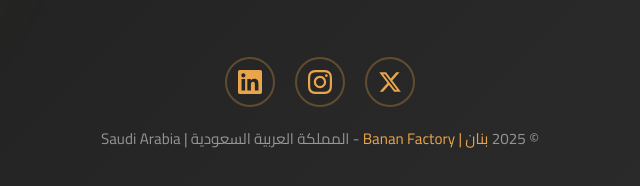
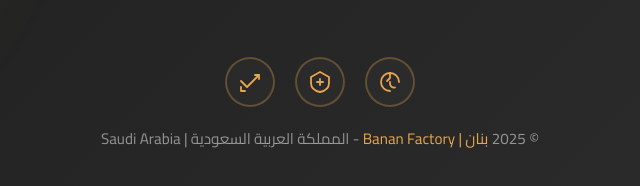
Before and after one commit to Lamar-Holding/Banan-Factory, a plain HTML site: page index.html in a window 1280 px wide. Shown: the part 816-1002 px from the top of the page, 320-960 px from the left. Drawn offline with Linux system fonts and the light colour scheme.

Commit message:
Add placeholders for social links in footer with hover effects

```diff
--- a/index.html
+++ b/index.html
@@ -371,6 +371,7 @@
             color: var(--primary);
             text-decoration: none;
             transition: all 0.3s ease;
+            background: rgba(255, 255, 255, 0.02);
         }
 
         .social-link:hover {
@@ -383,6 +384,25 @@
         .social-link svg {
             width: 24px;
             height: 24px;
+        }
+
+        .social-link.placeholder {
+            cursor: default;
+            position: relative;
+            overflow: hidden;
+        }
+
+        .social-link.placeholder::after {
+            content: '';
+            position: absolute;
+            inset: 0;
+            background: radial-gradient(circle at 30% 30%, rgba(232, 165, 75, 0.12), transparent 55%);
+            opacity: 0;
+            transition: opacity 0.3s ease;
+        }
+
+        .social-link.placeholder:hover::after {
+            opacity: 1;
         }
 
         /* Footer */
@@ -527,15 +547,27 @@
 
         <div class="footer-section">
             <div class="social-links">
-                <a href="#" class="social-link" aria-label="Twitter">
-                    <svg fill="currentColor" viewBox="0 0 24 24"><path d="M18.244 2.25h3.308l-7.227 8.26 8.502 11.24H16.17l-5.214-6.817L4.99 21.75H1.68l7.73-8.835L1.254 2.25H8.08l4.713 6.231zm-1.161 17.52h1.833L7.084 4.126H5.117z"/></svg>
-                </a>
-                <a href="#" class="social-link" aria-label="Instagram">
-                    <svg fill="currentColor" viewBox="0 0 24 24"><path d="M12 2.163c3.204 0 3.584.012 4.85.07 3.252.148 4.771 1.691 4.919 4.919.058 1.265.069 1.645.069 4.849 0 3.205-.012 3.584-.069 4.849-.149 3.225-1.664 4.771-4.919 4.919-1.266.058-1.644.07-4.85.07-3.204 0-3.584-.012-4.849-.07-3.26-.149-4.771-1.699-4.919-4.92-.058-1.265-.07-1.644-.07-4.849 0-3.204.013-3.583.07-4.849.149-3.227 1.664-4.771 4.919-4.919 1.266-.057 1.645-.069 4.849-.069zm0-2.163c-3.259 0-3.667.014-4.947.072-4.358.2-6.78 2.618-6.98 6.98-.059 1.281-.073 1.689-.073 4.948 0 3.259.014 3.668.072 4.948.2 4.358 2.618 6.78 6.98 6.98 1.281.058 1.689.072 4.948.072 3.259 0 3.668-.014 4.948-.072 4.354-.2 6.782-2.618 6.979-6.98.059-1.28.073-1.689.073-4.948 0-3.259-.014-3.667-.072-4.947-.196-4.354-2.617-6.78-6.979-6.98-1.281-.059-1.69-.073-4.949-.073zm0 5.838c-3.403 0-6.162 2.759-6.162 6.162s2.759 6.163 6.162 6.163 6.162-2.759 6.162-6.163c0-3.403-2.759-6.162-6.162-6.162zm0 10.162c-2.209 0-4-1.79-4-4 0-2.209 1.791-4 4-4s4 1.791 4 4c0 2.21-1.791 4-4 4zm6.406-11.845c-.796 0-1.441.645-1.441 1.44s.645 1.44 1.441 1.44c.795 0 1.439-.645 1.439-1.44s-.644-1.44-1.439-1.44z"/></svg>
-                </a>
-                <a href="#" class="social-link" aria-label="LinkedIn">
-                    <svg fill="currentColor" viewBox="0 0 24 24"><path d="M20.447 20.452h-3.554v-5.569c0-1.328-.027-3.037-1.852-3.037-1.853 0-2.136 1.445-2.136 2.939v5.667H9.351V9h3.414v1.561h.046c.477-.9 1.637-1.85 3.37-1.85 3.601 0 4.267 2.37 4.267 5.455v6.286zM5.337 7.433c-1.144 0-2.063-.926-2.063-2.065 0-1.138.92-2.063 2.063-2.063 1.14 0 2.064.925 2.064 2.063 0 1.139-.925 2.065-2.064 2.065zm1.782 13.019H3.555V9h3.564v11.452zM22.225 0H1.771C.792 0 0 .774 0 1.729v20.542C0 23.227.792 24 1.771 24h20.451C23.2 24 24 23.227 24 22.271V1.729C24 .774 23.2 0 22.222 0h.003z"/></svg>
-                </a>
+                <div class="social-link placeholder" aria-label="Updates coming soon">
+                    <svg viewBox="0 0 24 24" fill="none" stroke="currentColor" stroke-width="1.8" stroke-linecap="round" stroke-linejoin="round">
+                        <path d="M12 3v5l-3 3"/>
+                        <path d="M12 21a9 9 0 1 1 9-9"/>
+                        <path d="M17 17.5a4 4 0 0 1-5-3.9V12"/>
+                    </svg>
+                </div>
+                <div class="social-link placeholder" aria-label="Channels coming soon">
+                    <svg viewBox="0 0 24 24" fill="none" stroke="currentColor" stroke-width="1.8" stroke-linecap="round" stroke-linejoin="round">
+                        <path d="M12 2 3 7v6c0 5 4 8 9 9 5-1 9-4 9-9V7z"/>
+                        <path d="M9 12h6"/>
+                        <path d="M12 9v6"/>
+                    </svg>
+                </div>
+                <div class="social-link placeholder" aria-label="Stay tuned">
+                    <svg viewBox="0 0 24 24" fill="none" stroke="currentColor" stroke-width="1.8" stroke-linecap="round" stroke-linejoin="round">
+                        <path d="m3 11 6 6 12-12"/>
+                        <path d="M21 9v-4h-4"/>
+                        <path d="M3 17v4h4"/>
+                    </svg>
+                </div>
             </div>
 
             <div class="footer">
```
